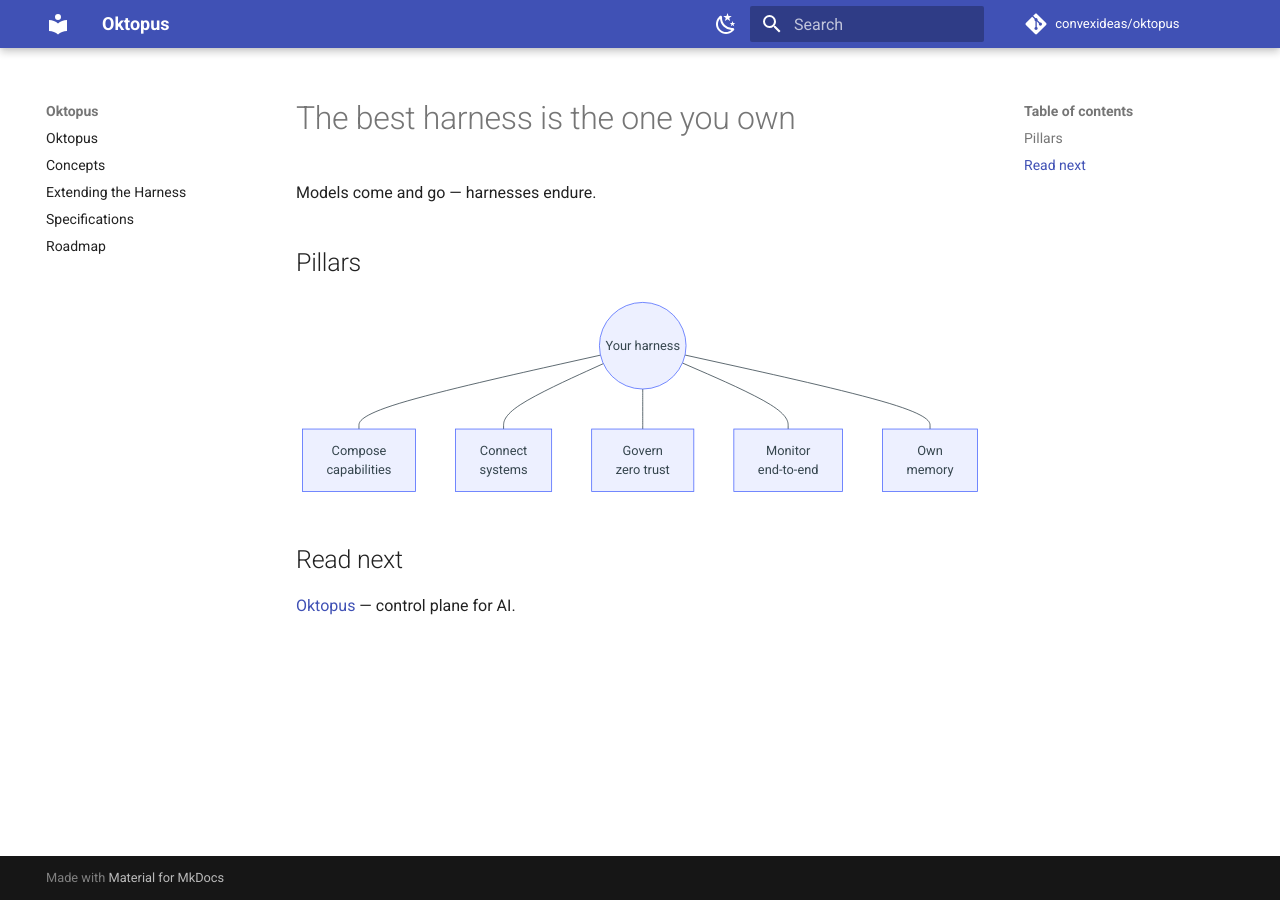
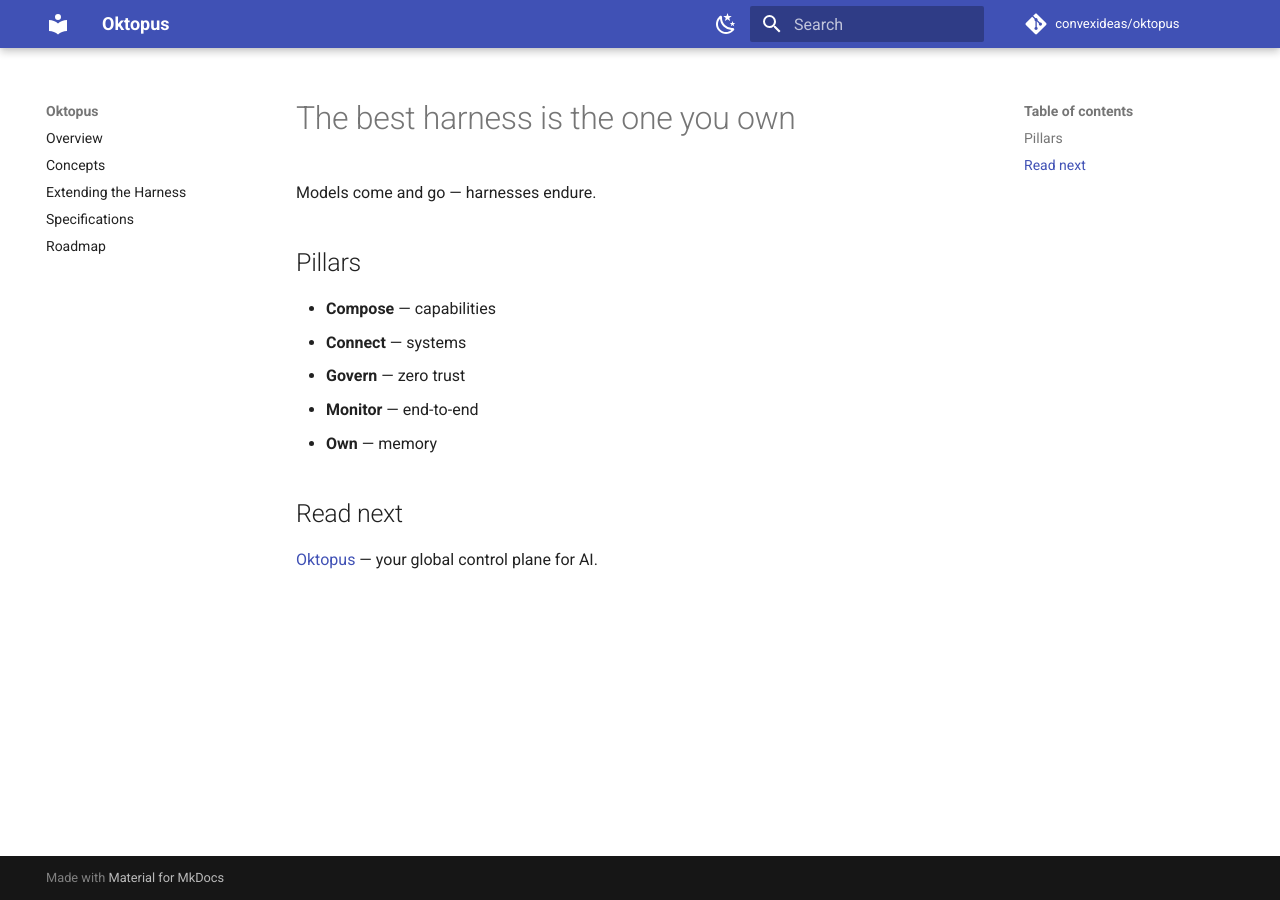
Before and after one commit to convexideas/oktopus, an MkDocs documentation site: the page built from docs/index.md, in a window 1280 px wide. Built offline with MkDocs 1.6.1 and Material for MkDocs 9.7.7, drawn with Linux system fonts in a browser that asks for light colours; comment, search, counter and statistics services are not loaded; part of the change alters nothing that is shown.

Commit message:
docs: home back to text pillars (drop mermaid); nav 'Overview'; punchier descriptor

````diff
--- a/docs/index.md
+++ b/docs/index.md
@@ -4,16 +4,12 @@ Models come and go — harnesses endure.
 
 ## Pillars
 
-```mermaid
-flowchart TB
-    Harness(("Your harness"))
-    Harness --- Compose["Compose<br/>capabilities"]
-    Harness --- Connect["Connect<br/>systems"]
-    Harness --- Govern["Govern<br/>zero trust"]
-    Harness --- Monitor["Monitor<br/>end-to-end"]
-    Harness --- Own["Own<br/>memory"]
-```
+- **Compose** — capabilities
+- **Connect** — systems
+- **Govern** — zero trust
+- **Monitor** — end-to-end
+- **Own** — memory
 
 ## Read next
 
-[Oktopus](oktopus.md) — control plane for AI.
+[Oktopus](oktopus.md) — your global control plane for AI.
--- a/mkdocs.yml
+++ b/mkdocs.yml
@@ -33,7 +33,7 @@ theme:
     - toc.follow
 
 nav:
-  - Oktopus: oktopus.md
+  - Overview: oktopus.md
   - Concepts: concepts.md
   - Extending the Harness: extending.md
   - Specifications: specifications.md
````
